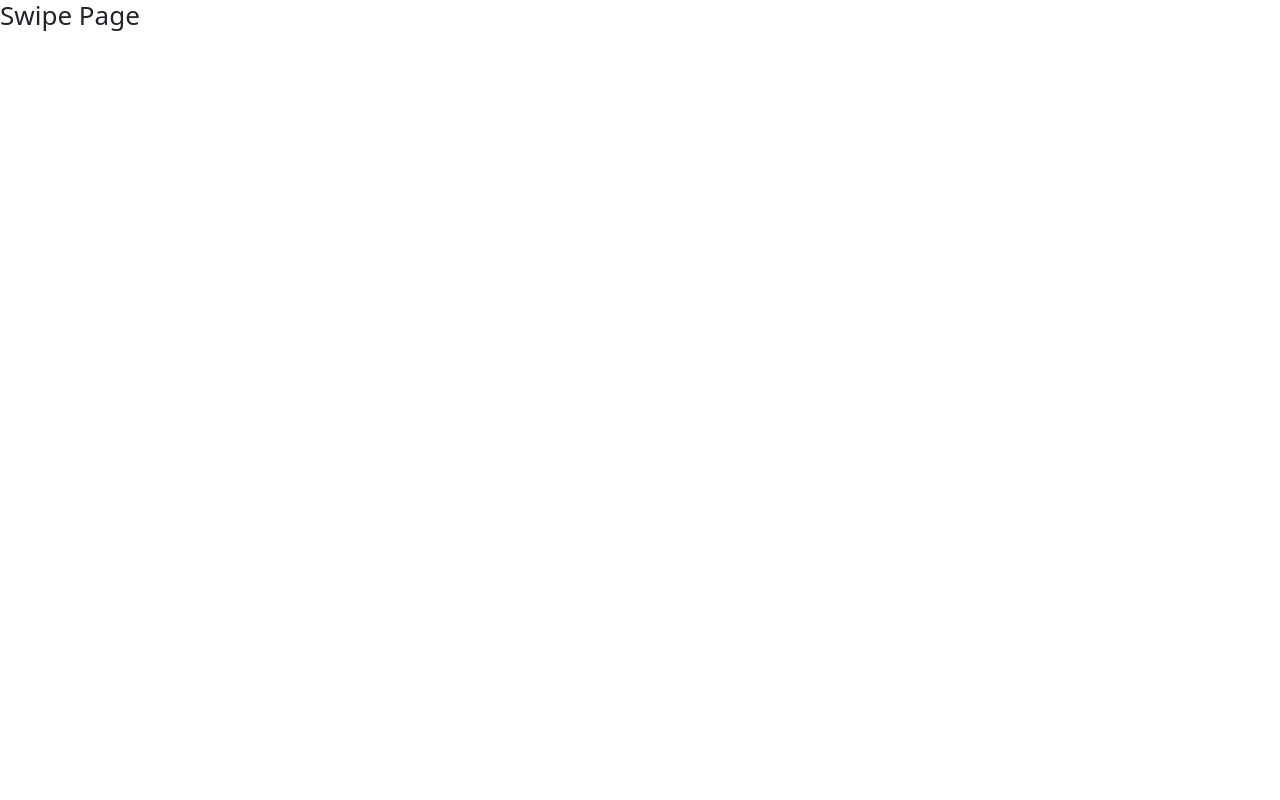
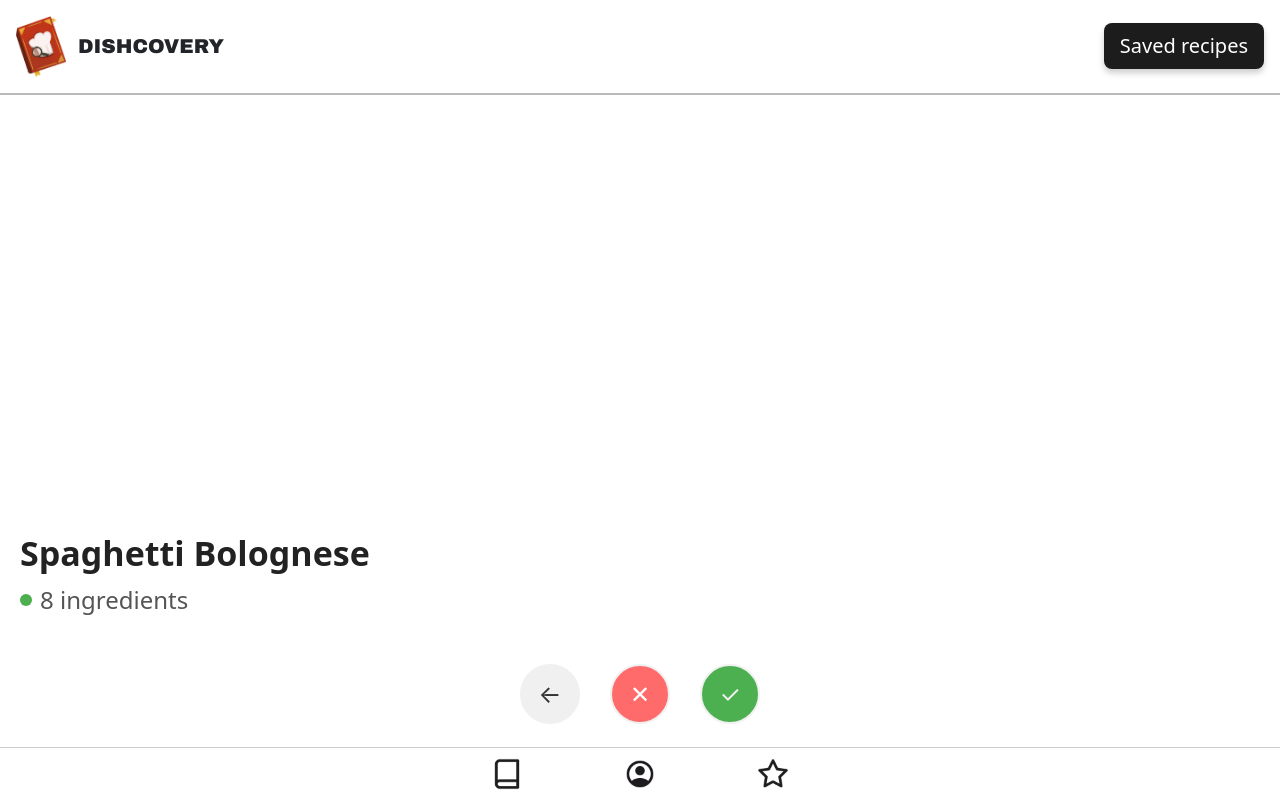
Before and after one commit to devsoc-unsw/trainee-witches-25t2, a React (Vite) app in the folder frontend/: page /dishcover in a window 1280 px wide. Built offline with nearby package versions, Linux system fonts and the light colour scheme; sample sign-in values are in the browser's storage.

Commit message:
Feat: Added initial design for SwipePage

```diff
--- a/frontend/src/ProfileHeader/ProfileHeader.css
+++ b/frontend/src/ProfileHeader/ProfileHeader.css
@@ -2,7 +2,7 @@
   display: flex;
   justify-content: space-between;
   align-items: center;
-  padding: 1rem 2rem;
+  padding: 1rem 1rem;
   border-bottom: 2px solid rgb(186, 186, 186);
   background-color: white;
 }
@@ -20,7 +20,7 @@
 
 .header-title {
   font-weight: 900;
-  font-size: 1.5rem;
+  font-size: clamp(15px, 4vw, 20px);
   font-family: 'Arial Black', sans-serif;
 }
 
@@ -31,6 +31,7 @@
   border-radius: 8px;
   color: white;
   font-weight: 500;
+  font-size: clamp(10px, 2vw, 20px);
   box-shadow: 0 4px 6px rgba(0, 0, 0, 0.2);
   transition: background-color 0.3s;
 }
--- a/frontend/src/SwipePage/SwipePage.css
+++ b/frontend/src/SwipePage/SwipePage.css
@@ -0,0 +1,77 @@
+.swipePage-container {
+  display: flex;
+  flex-direction: column;
+  height: 93vh;
+  justify-content: space-between;
+}
+
+.swipe-buttons {
+  display: flex;
+  justify-content: center;
+  gap: 30px; /* space between buttons */
+  margin: 20px 0;
+}
+
+.swipe-btn {
+  width: 60px;
+  height: 60px;
+  border-radius: 50%;
+  border: 2px solid #f0f0f0;
+  font-size: 24px;
+  cursor: pointer;
+  display: flex;
+  align-items: center;
+  justify-content: center;
+  transition: transform 0.2s;
+}
+
+.swipe-btn:hover {
+  transform: scale(1.2);
+}
+
+.swipe-btn.nope {
+  background-color: #ff6b6b;
+  color: white;
+}
+
+.swipe-btn.previous {
+  background-color: #f0f0f0;
+  color: #333;
+}
+
+.swipe-btn.next {
+  background-color: #4caf50;
+  color: #f0f0f0;
+}
+
+.food-info { /* space above buttons */
+  display: flex;
+  flex-direction: column;
+  z-index: 10;
+  margin-top: auto; /* pushes it to the bottom */
+  margin-bottom: 10px;
+}
+
+.food-name {
+  font-size: clamp(28px, 5vw, 34px); /* large and responsive */
+  margin-left: 20px;
+  font-weight: bold;
+  color: #222;
+}
+
+.food-ingredients {
+  font-size: clamp(18px, 3vw, 24px);
+  color: #555;
+  display: flex;
+  align-items: center;
+  margin-left: 20px;
+  gap: 8px; /* space between circle and text */
+}
+
+.green-circle {
+  width: 12px;
+  height: 12px;
+  background-color: #4caf50; /* green */
+  border-radius: 50%; /* makes it a circle */
+  display: inline-block;
+}
--- a/frontend/src/SwipePage/SwipePage.jsx
+++ b/frontend/src/SwipePage/SwipePage.jsx
@@ -1,9 +1,35 @@
 import './SwipePage.css';
+import ProfileHeader from '../ProfileHeader/ProfileHeader';
+import ProfileFooter from '../ProfileFooter/ProfileFooter';
 
 const SwipePage = () => {
+  const food = {
+    name: "Spaghetti Bolognese",
+    ingredientsCount: 8,
+  };
+
   return (
-    <div>
-      <h1>Swipe Page</h1>
+    <div className="swipePage-container">
+      <ProfileHeader/>
+
+      {/* Food info */}
+      <div className="food-info">
+        <h1 className="food-name">{food.name}</h1>
+        <p className="food-ingredients">
+          <span className="green-circle"></span>
+          {food.ingredientsCount} ingredients
+        </p>
+      </div>
+
+      {/* Swipe buttons */}
+      <div className="swipe-buttons">
+        <button className="swipe-btn previous">←</button>
+        <button className="swipe-btn nope">✕</button>
+        <button className="swipe-btn next">✓</button>
+      </div>
+
+
+      <ProfileFooter/>
     </div>
   );
 };
```
Also changed, not shown: 1 other file (tests, documents, lock files or other folders).
